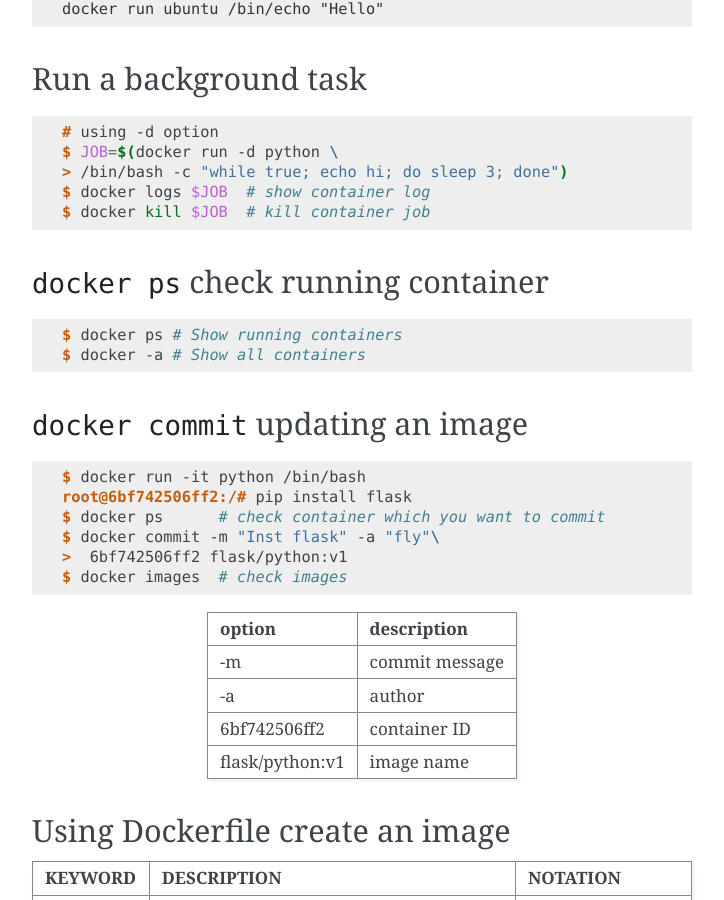
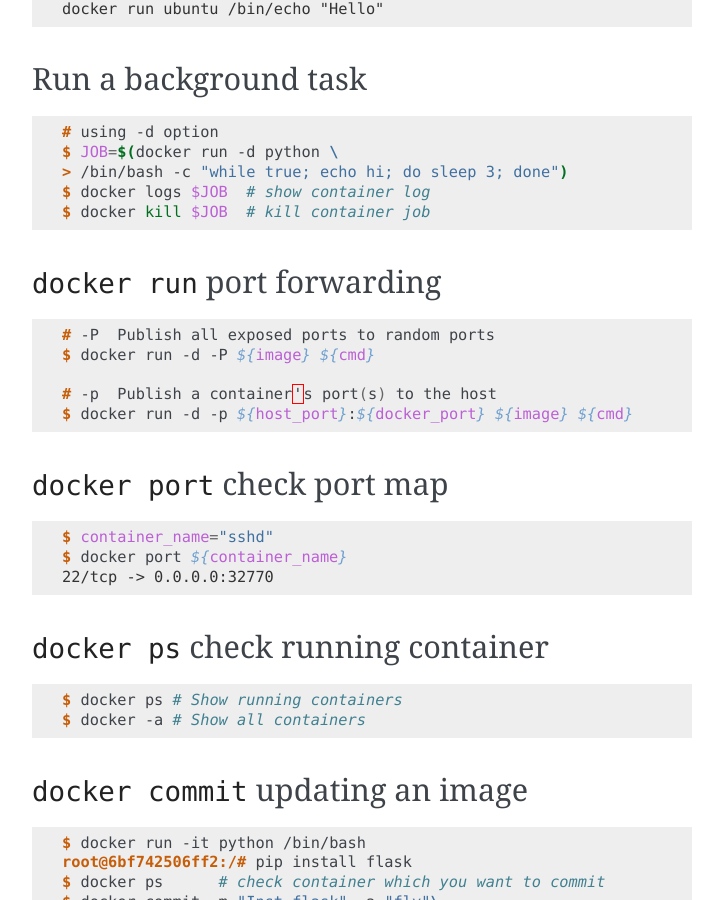
Before and after one commit to crazyguitar/dockersheeet, a Sphinx documentation site: the page built from docs/notes/docker-basic.rst, in a window 1280 px wide and 900 px high, scrolled down 1091 px. Shown: the whole window, without its empty margins (388-1112 px from the left). Built offline with Sphinx 7.4.7, drawn with Linux system fonts in a browser that asks for light colours; some of the changed text lies outside the part shown.

Commit message:
Add some docker notes

```diff
--- a/docs/index.rst
+++ b/docs/index.rst
@@ -13,6 +13,7 @@
 
    notes/docker-basic
    notes/docker-compose
+   notes/docker-files
 
 
 Indices and tables
--- a/docs/notes/docker-basic.rst
+++ b/docs/notes/docker-basic.rst
@@ -68,6 +68,27 @@
     > /bin/bash -c "while true; echo hi; do sleep 3; done")
     $ docker logs $JOB  # show container log
     $ docker kill $JOB  # kill container job
+
+``docker run`` port forwarding
+------------------------------
+
+.. code-block:: console
+
+    # -P  Publish all exposed ports to random ports
+    $ docker run -d -P ${image} ${cmd}
+
+    # -p  Publish a container's port(s) to the host
+    $ docker run -d -p ${host_port}:${docker_port} ${image} ${cmd}
+
+
+``docker port`` check port map
+------------------------------
+
+.. code-block:: console
+
+    $ container_name="sshd"
+    $ docker port ${container_name}
+    22/tcp -> 0.0.0.0:32770
 
 ``docker ps`` check running container
 -------------------------------------
```
Also changed, not shown: docs/notes/docker-files.rst (added, +36 -0 lines).
